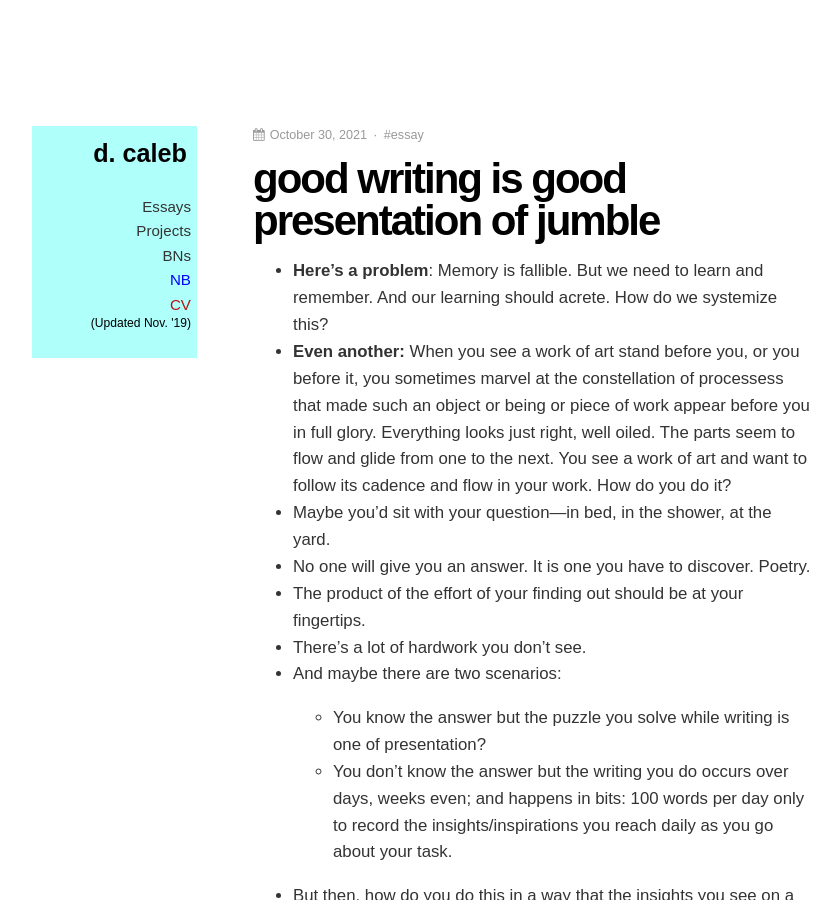
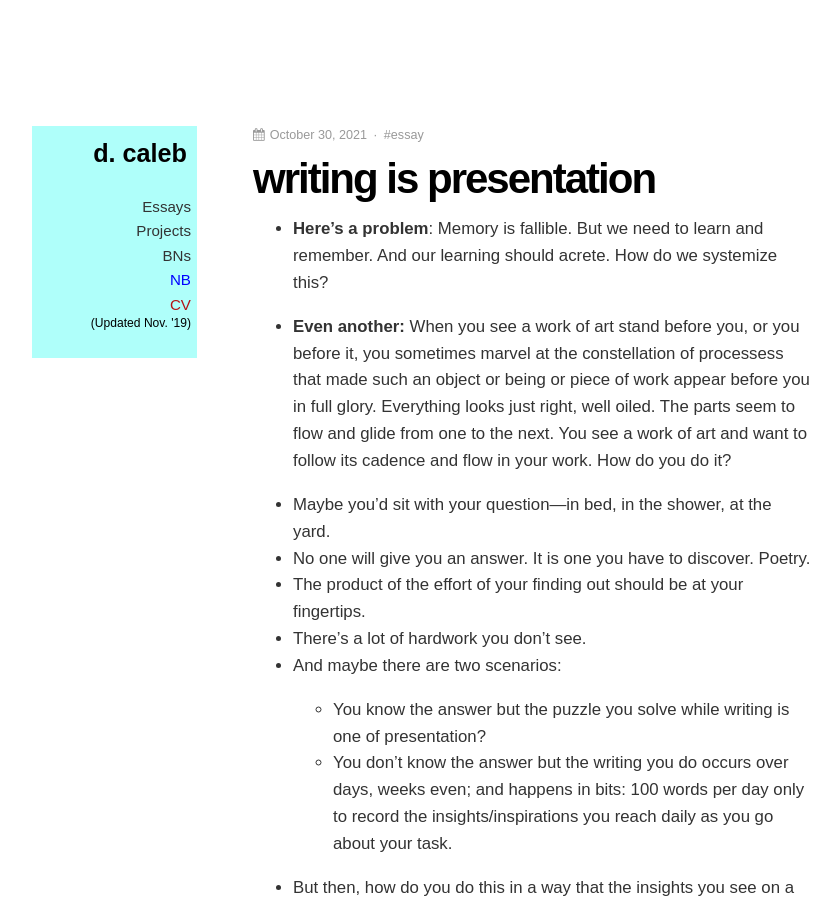
Before and after one commit to dCO2/rococo, a Jekyll site: the page built from _posts/2021-10-30-art-of-the-essay.md, in a window 1280 px wide and 900 px high. Shown: the whole window, without its empty margins (123-963 px from the left). Built offline with Jekyll 4.4.1, drawn with Linux system fonts in a browser that asks for light colours; some web fonts are replaced.

Commit message:
Edit post

```diff
--- a/_posts/2021-10-30-art-of-the-essay.md
+++ b/_posts/2021-10-30-art-of-the-essay.md
@@ -1,6 +1,6 @@
 ---
 layout: note
-title: "good writing is good presentation of jumble"
+title: "writing is presentation"
 feature-image: /assets/images/
 feature:
 permalink: /:year/:month/:day/:title
@@ -8,7 +8,9 @@ tags: essay
 ---
 
 - **Here's a problem**: Memory is fallible. But we need to learn and remember. And our learning should acrete. How do we systemize this?
+
 - **Even another:** When you see a work of art stand before you, or you before it, you sometimes marvel at the constellation of processess that made such an object or being or piece of work appear before you in full glory. Everything looks just right, well oiled. The parts seem to flow and glide from one to the next. You see a work of art and want to follow its cadence and flow in your work. How do you do it?
+
 - Maybe you'd sit with your question—in bed, in the shower, at the yard.
 - No one will give you an answer. It is one you have to discover. Poetry.
 - The product of the effort of your finding out should be at your fingertips.
@@ -17,7 +19,7 @@ tags: essay
     - You know the answer but the puzzle you solve while writing is one of presentation?
     - You don't know the answer but the writing you do occurs over days, weeks even; and happens in bits: 100 words per day only to record the insights/inspirations you reach daily as you go about your task.
 - But then, how do you do this in a way that the insights you see on a daily interacts with what you already know (and have perhaps forgotten)
-
+<br>
 - These writers seem to have a thousand cameras observing everything. I remember Teju Cole. I remember Anais Nin. How do they do it? How do they recall their experiences from years ago and put in a novel. I remember Vladimir Nabokov. I remember all these people that write memoirs. How do they remember?
 - And I see how this relates to other questions and it is this web of questions that make the writing, the essay, the memoir, the journey rich.
 - These people observe a lot. They remember because they've formed a web of observations, questions and answers in their heads. Every question hangs on every other question. And the fact is, they discover what they never knew they knew as they write. It makes you more observant. Why?
@@ -26,11 +28,11 @@ tags: essay
 - But how do you do it when you have a thousand things to think about. And you cannot seem to keep track of everything?
 - Rilke: Everything is gestation.
 - Everything is evolution. But if you don't keep track of the evolution of a thought, I don't want to believe that thought will evolve at all. It might be one you're constatly thinking about but what if other more important thoughts must take the stage?
-
+<br>
 - There is something you want to say but you don't know how to say it. It doesn't have much breadth. It is just a tiny tinie observation but you know it will capture the essence of what it is you observe. So you put it in a poem.
 - We love the concrete more than the abstract. We want to make things as tangible as possible.
 - I think about one thing for a week and I put it out there. To forget it. Yes, I  write to forget. So new evolutions can happen once I've forgotten the restricting details of the essay. Fallow.
-
+<br>
 - It is while you write that beautiful unexpected things jump out at you. As you read, you are not expecting those things because, well you read those things; because they are at the edge of your understanding anyway. So you don't know what to expect and more fun if the writer does his job of writing and explaining well.
 - You really do think while you write. But it is all jumbled. Writing is the presentation of that jumble and presentation should be beautful. The presentaion also somehow prunes the underlying jumble of knowledge, making it better patterned.
 - Now you get to look at presentation/appearances even more, you observe it closely, understand what about it you might be missing.
```
